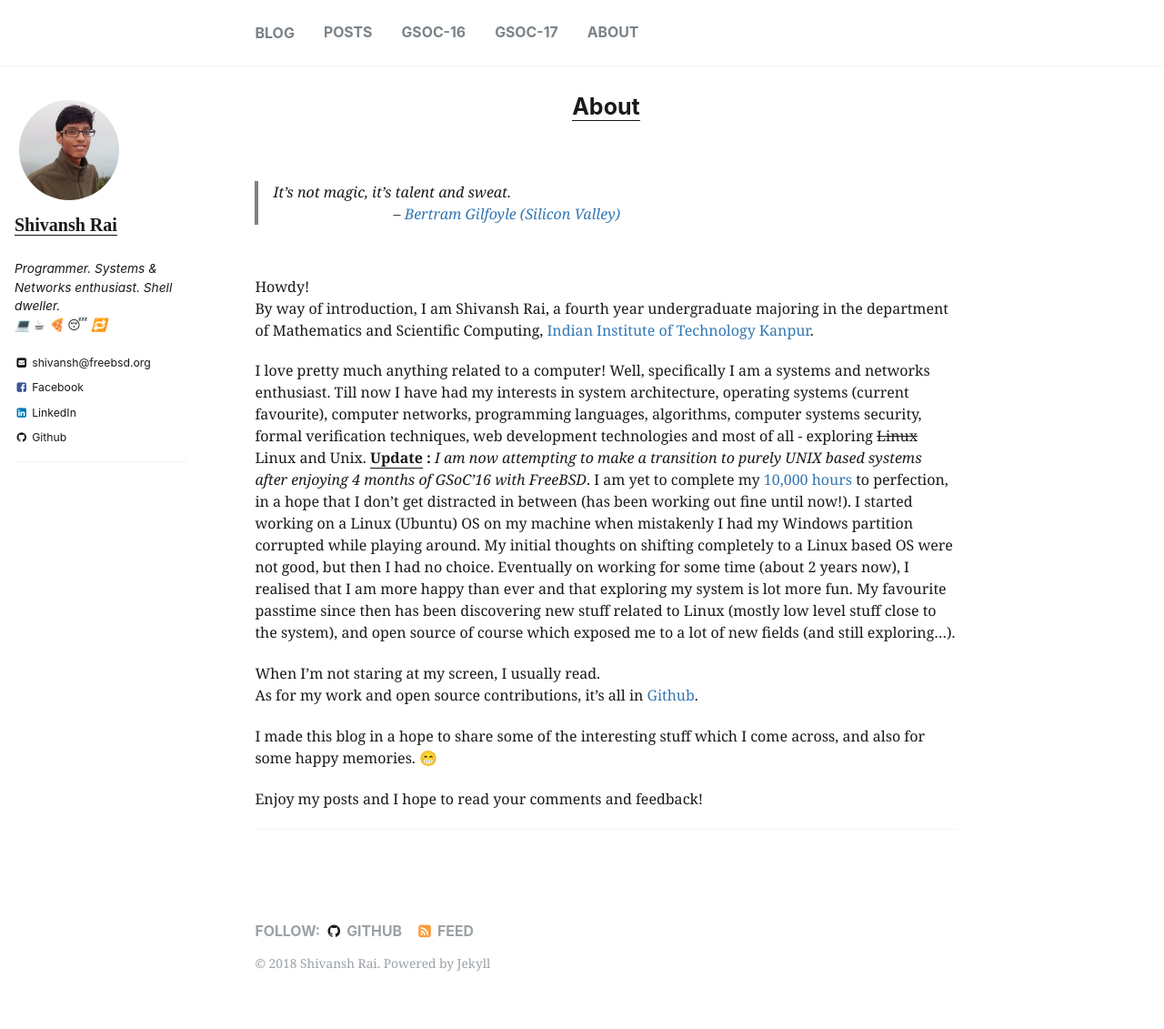
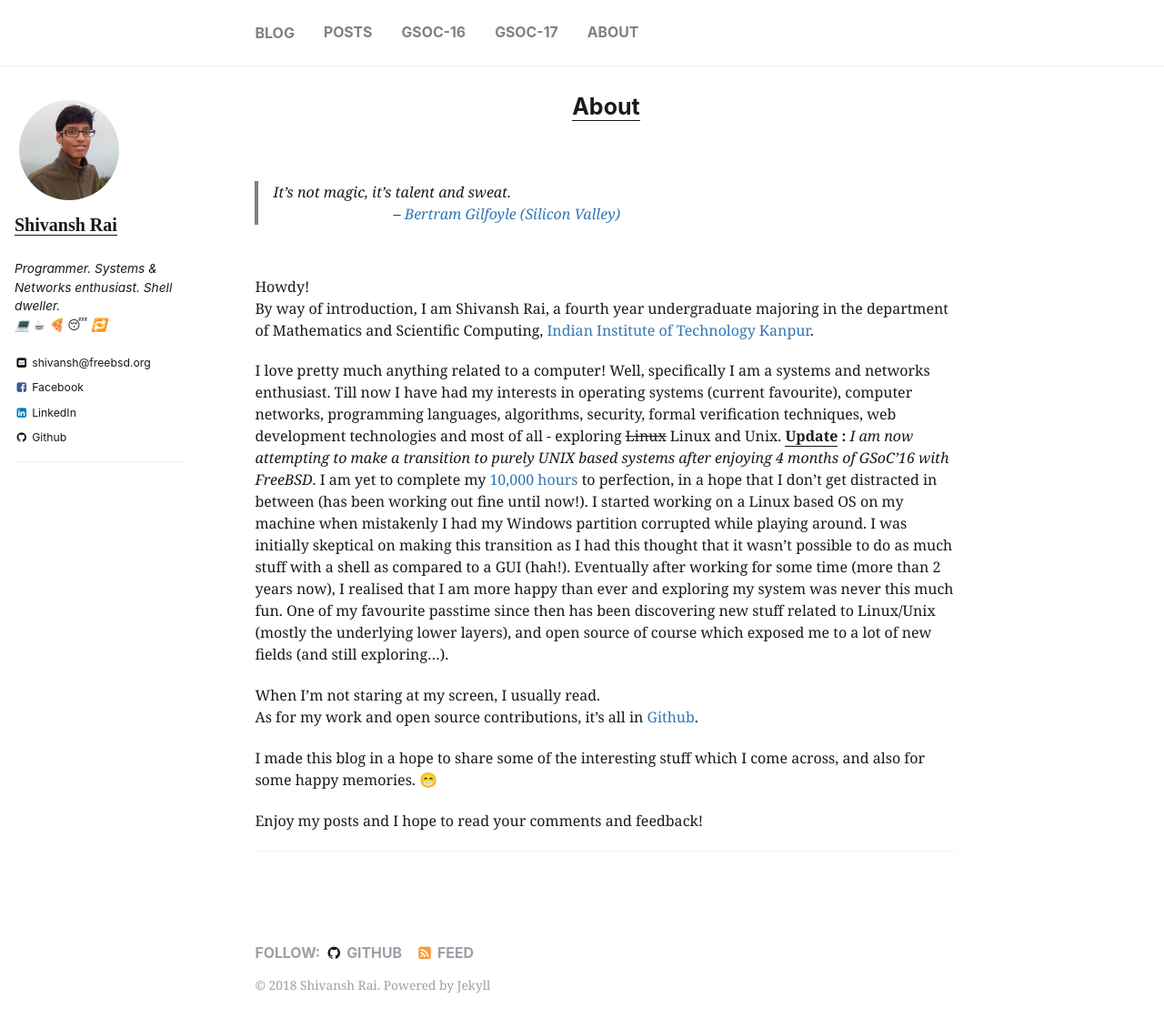
Before and after one commit to shivansh/shivansh.github.io, a Jekyll site: the page built from _pages/about.md, in a window 1280 px wide and 1141 px high. Shown: the top 1131 px of the window at 91% size. Built offline with Jekyll 4.4.1, drawn with Linux system fonts in a browser that asks for light colours; emoji names are drawn with the system emoji font.

Commit message:
Update about page

```diff
--- a/_pages/about.md
+++ b/_pages/about.md
@@ -5,13 +5,13 @@ sitemap: false
 permalink: /about
 ---
 
-> It’s not magic, it’s talent and sweat.<br>&emsp;&emsp;&emsp;&emsp;&emsp;&emsp;&emsp;&emsp; -- [Bertram Gilfoyle (Silicon Valley)](https://www.youtube.com/watch?v=dkrzZ8-gfn0){:target="_blank"}
+> It’s not magic, it’s talent and sweat.<br>&emsp;&emsp;&emsp;&emsp;&emsp;&emsp;&emsp;&emsp; -- [Bertram Gilfoyle (Silicon Valley)](https://youtu.be/2-OQhot_ml0){:target="_blank"}
 
 <br>
 Howdy!<br>
 By way of introduction, I am Shivansh Rai, a fourth year undergraduate majoring in the department of Mathematics and Scientific Computing, [Indian Institute of Technology Kanpur](http://www.iitk.ac.in/){:target="_blank"}.
 
-I love pretty much anything related to a computer! Well, specifically I am a systems and networks enthusiast. Till now I have had my interests in system architecture, operating systems (current favourite), computer networks, programming languages, algorithms, computer systems security, formal verification techniques, web development technologies and most of all - exploring ~~Linux~~ Linux and Unix. **<u>Update</u> :** _I am now attempting to make a transition to purely UNIX based systems after enjoying 4 months of GSoC'16 with FreeBSD_. I am yet to complete my [10,000 hours](http://www.wisdomgroup.com/blog/10000-hours-of-practice/){:target="_blank"} to perfection, in a hope that I don't get distracted in between (has been working out fine until now!). I started working on a Linux (Ubuntu) OS on my machine when mistakenly I had my Windows partition corrupted while playing around. My initial thoughts on shifting completely to a Linux based OS were not good, but then I had no choice. Eventually on working for some time (about 2 years now), I realised that I am more happy than ever and that exploring my system is lot more fun. My favourite passtime since then has been discovering new stuff related to Linux (mostly low level stuff close to the system), and open source of course which exposed me to a lot of new fields (and still exploring...).
+I love pretty much anything related to a computer! Well, specifically I am a systems and networks enthusiast. Till now I have had my interests in operating systems (current favourite), computer networks, programming languages, algorithms, security, formal verification techniques, web development technologies and most of all - exploring ~~Linux~~ Linux and Unix. **<u>Update</u> :** _I am now attempting to make a transition to purely UNIX based systems after enjoying 4 months of GSoC'16 with FreeBSD_. I am yet to complete my [10,000 hours](http://www.wisdomgroup.com/blog/10000-hours-of-practice/){:target="_blank"} to perfection, in a hope that I don't get distracted in between (has been working out fine until now!). I started working on a Linux based OS on my machine when mistakenly I had my Windows partition corrupted while playing around. I was initially skeptical on making this transition as I had this thought that it wasn't possible to do as much stuff with a shell as compared to a GUI (hah!). Eventually after working for some time (more than 2 years now), I realised that I am more happy than ever and exploring my system was never this much fun. One of my favourite passtime since then has been discovering new stuff related to Linux/Unix (mostly the underlying lower layers), and open source of course which exposed me to a lot of new fields (and still exploring...).
 
 When I'm not staring at my screen, I usually read.
 As for my work and open source contributions, it's all in [Github](https://github.com/shivansh){:target="_blank"}.
```
